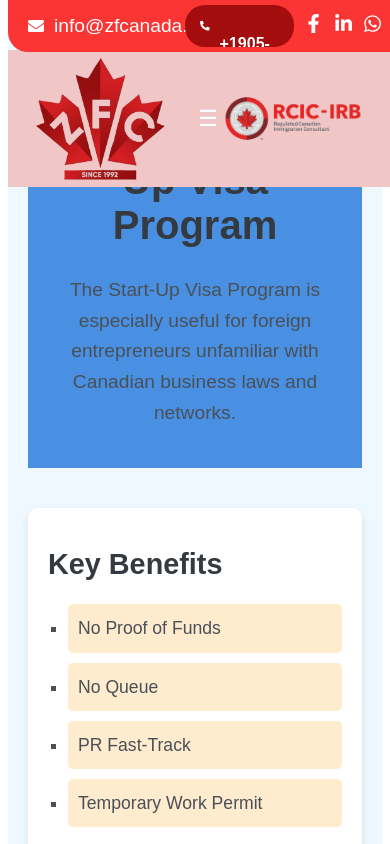
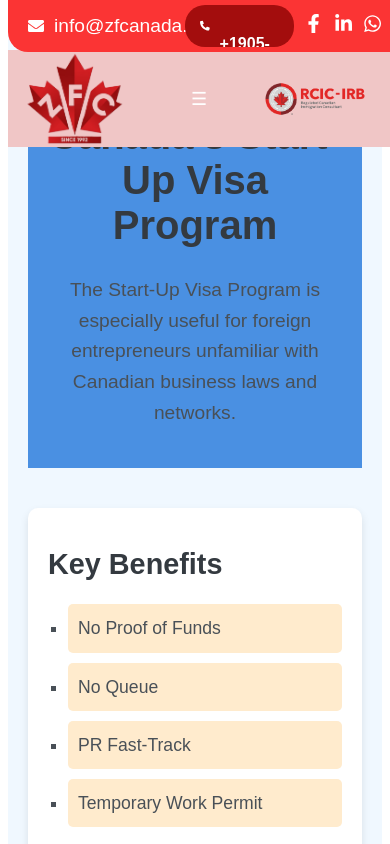
Before and after one commit to hauteuar/zfc_1, a React (Vite) app: page /startup-visa in a window 390 px wide. Shown: the top 844 px of the page. Built offline with nearby package versions, Linux system fonts and the light colour scheme.

Commit message:
updated CSS

```diff
--- a/src/Styles/Header.css
+++ b/src/Styles/Header.css
@@ -93,13 +93,13 @@
 .header {
     position: fixed;
     top: 50px; /* Adjusted for info-bar */
-    width: 100%;
+    width: 98%;
     background-color: rgba(0, 0, 0, 0); /* Transparent initially */
     color: white;
-    padding: 5px 10px;
+    padding: 2px 5px;
     display: flex;
     align-items: center;
-    font: 0.93em sans-serif;
+    font: 0.85em sans-serif;
     justify-content: space-between;
     transition: background-color 0.3s ease, top 0.3s ease;
     z-index: 100;
@@ -111,20 +111,22 @@
 
 .header.scrolled {
     background-color: #d32f2f; /* Red when scrolled */
+    font: 0.8em sans-serif;
     top: 0;
 }
 
 .left-logo, .right-logo {
-    width: 150px; /* Increased size */
+    width: 120px; /* Increased size */
     height: auto;
     margin: 0 5px;
+    left: 0;
 }
 
 .right-logo {
-    width: 150px; /* Adjust as needed */
+    width: 120px; /* Adjust as needed */
     height: auto;
     margin: 0 10px; /* Reduced margin to move it closer to the center */
-    transform: translateX(-30px); /* Moves the logo 10px to the left */
+    transform: translateX(-25px); /* Moves the logo 10px to the left */
 }
 
 .logo {
@@ -142,7 +144,7 @@
 
 .nav {
     display: flex;
-    gap: 12px;
+    gap: 10px;
 }
 
 .nav a {
@@ -210,3 +212,58 @@
         background-color: #d32f2f;
     }
 }
+
+
+/* Medium screens (e.g., typical laptop screens) */
+@media (max-width: 1200px) {
+    .header {
+        font-size: 0.8em; /* Slightly smaller font for 1200px screens */
+    }
+    .header.scrolled {
+        background-color: #d32f2f; /* Red when scrolled */
+        font: 0.8em sans-serif;
+        top: 0;
+        left: 5px;
+    }
+    .left-logo, .right-logo {
+        width: 110px; /* Increased size */
+        height: auto;
+        margin: 0 5px;
+    }
+
+    .right-logo {
+        width: 110px; /* Adjust as needed */
+        height: auto;
+        margin: 0 10px; /* Reduced margin to move it closer to the center */
+        transform: translateX(-15px); /* Moves the logo 10px to the left */
+    }
+
+    .logo {
+        font-size: 1.5em;
+        font-weight: bold;
+        text-align: center;
+        flex-grow: 1;
+    }
+
+}
+
+/* Smaller laptop screens or larger tablets */
+@media (max-width: 968px) {
+    .header {
+        font-size: 0.75em; /* Reduced font size for screens up to 968px */
+    }
+}
+
+/* Tablet screens */
+@media (max-width: 768px) {
+    .header {
+        font-size: 0.8em; /* Further reduction for tablets */
+    }
+}
+
+/* Mobile screens */
+@media (max-width: 480px) {
+    .header {
+        font-size: 0.75em; /* Smallest font size for mobile devices */
+    }
+}
--- a/src/components/FeaturesSection.module.css
+++ b/src/components/FeaturesSection.module.css
@@ -3,6 +3,7 @@
     background-color: darkred; /* Dark blue background */
     color: white;
     padding: 100px 0;
+    width: 105%;
     opacity: 0; /* Initially hidden */
     transform: translateY(50px); /* Initial position below */
     transition: opacity 1s ease-in-out, transform 1s ease-in-out; /* Smooth animation */
--- a/src/components/HeroPage.jsx
+++ b/src/components/HeroPage.jsx
@@ -29,7 +29,7 @@ const slides = [
         bgImage: background3,
         captionPart1: 'IMMIGRATION MADE',
         captionPart2: 'SIMPLE AND EASY',
-        overlayImages: [{ src: image4, style: { top: '50%', left: '60%' } }]
+        overlayImages: [{ src: image4, style: { top: '60%', left: '60%' } }]
     },
     {
         bgImage: background4,
--- a/src/components/ServicesCarousel.css
+++ b/src/components/ServicesCarousel.css
@@ -12,7 +12,9 @@
     margin: 10px; /* Add space between the cards */
     box-sizing: border-box; /* Ensure padding and borders are included in width */
 }
-
+.services-heading {
+    left: 50%;
+}
 .service-card::before {
     content: '';
     position: absolute;
@@ -68,10 +70,37 @@
     color: #d93232;
 }
 
+@media (max-width: 1200px) {
+    .service-card {
+        margin: 20px auto;
+        width: 90%;
+    }
+
+    .service-description {
+        font-size: 1.1rem;
+    }
+
+    .service-title {
+        font-size: 1.6rem;
+    }
+}
+
 @media (max-width: 1024px) {
     .service-card {
         width: 85%;
         margin: 20px auto; /* Center and add margin */
+    }
+    .service-card {
+        margin: 20px auto;
+        width: 90%;
+    }
+
+    .service-description {
+        font-size: 1.1rem;
+    }
+
+    .service-title {
+        font-size: 1.6rem;
     }
 }
 
--- a/src/components/ServicesCarousel.jsx
+++ b/src/components/ServicesCarousel.jsx
@@ -113,21 +113,17 @@ const ServicesCarousel = () => {
     disableOnInteraction: false,
   }}
   breakpoints={{
-    1024: {
-      slidesPerView: 3,
-      spaceBetween: 30,
+    320: {
+      slidesPerView: 1, // Show 1 slide on very small screens
     },
     768: {
-      slidesPerView: 2,
-      spaceBetween: 20,
+      slidesPerView: 1, // Show 1 slide on mobile screens
     },
-    640: {
-      slidesPerView: 1,
-      spaceBetween: 20,
+    1024: {
+      slidesPerView: 2, // Show 2 slides on tablets
     },
-    500: {
-      slidesPerView: 1,
-      spaceBetween: 20,
+    1210: {
+      slidesPerView: 3, // Show 3 slides on large screens
     },
   }}
   className="services-carousel"
```
